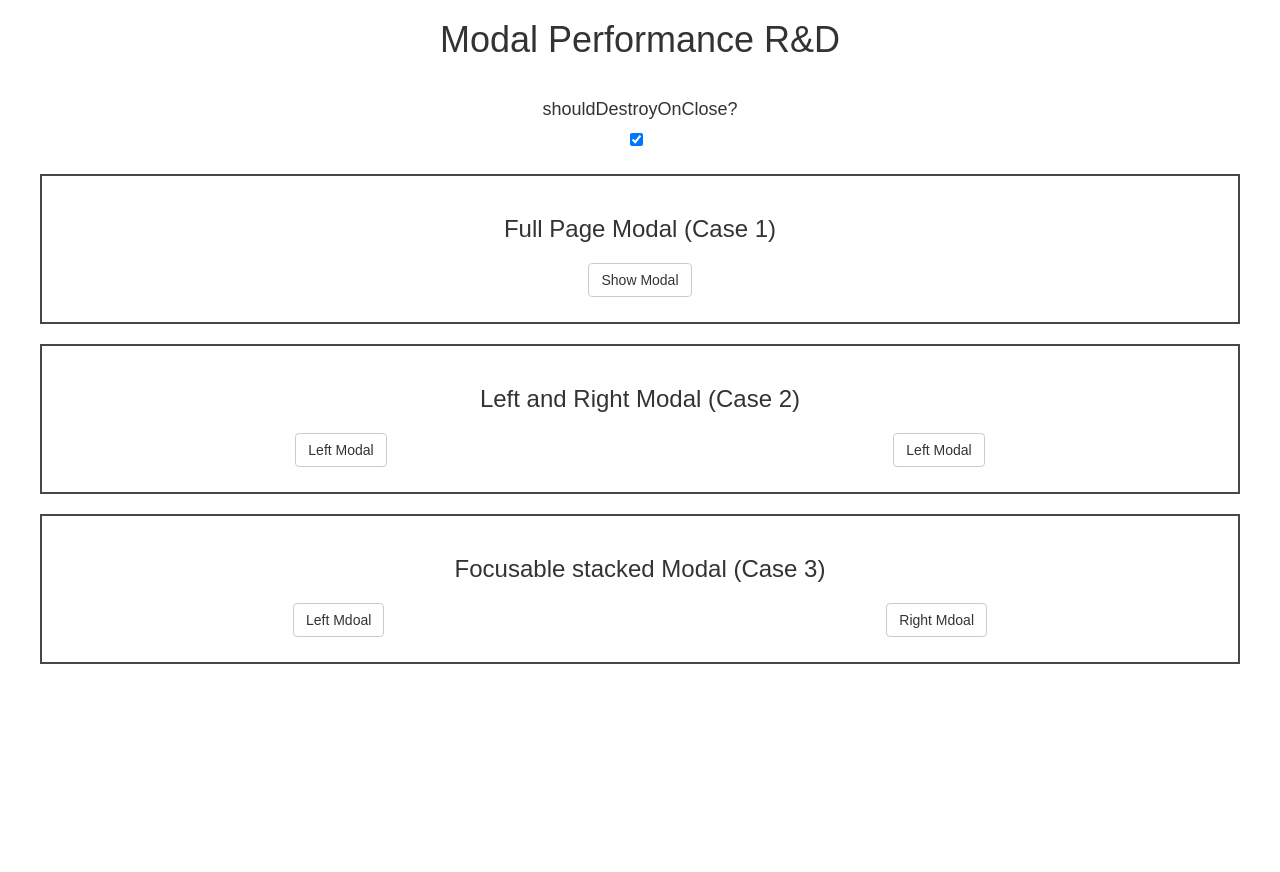
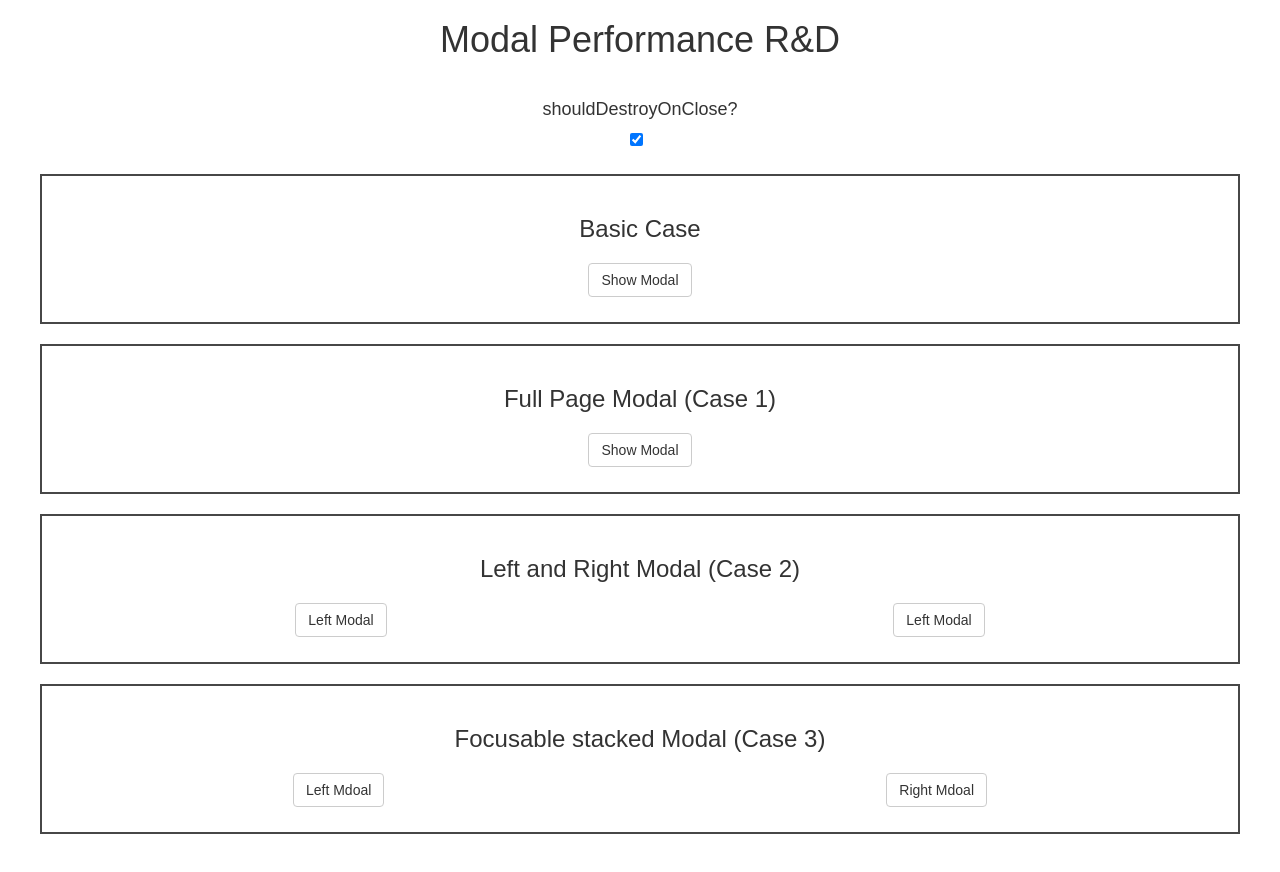
Before and after one commit to Showrin/modal-performance-in-react-poc, a React (Create React App) app: page / in a window 1280 px wide. Shown: the top 872 px of the page. Built offline with nearby package versions, Linux system fonts and the light colour scheme.

Commit message:
Create basic case and remove unused imports of FirstCaseModalBody

```diff
--- a/src/App.js
+++ b/src/App.js
@@ -7,6 +7,7 @@ import ThirdCaseSection from "./components/sections/thirdCaseSection/ThirdCaseSe
 
 import "./styles.css";
 import "bootstrap/dist/css/bootstrap.min.css";
+import BasicCaseSection from "./components/sections/basicCaseSection/basicCaseSection";
 
 export const AppContext = createContext();
 
@@ -35,6 +36,7 @@ export default function App() {
         {renderHeading()}
         {renderDestroyCheckBox()}
 
+        <BasicCaseSection />
         <FirstCaseSection />
         <SecondCaseSection />
         <ThirdCaseSection />
--- /dev/null
+++ b/src/components/sections/basicCaseSection/basicCaseModalBody.jsx
@@ -0,0 +1,43 @@
+import React, { useState, useEffect } from "react";
+import axios from "axios";
+import { FormControl, FormGroup } from "react-bootstrap";
+
+export default function BasicCaseModalBody() {
+  const [photos, setPhotos] = useState([]);
+  const [demoText, setDemoText] = useState("");
+
+  const fetchPhotos = async () => {
+    const url = `https://api.pexels.com/v1/search?query=nature&per_page=500`;
+    const response = await axios.get(url, {
+      headers: {
+        Authorization: process.env.REACT_APP_PEXELS_API_KEY,
+      },
+    });
+
+    setPhotos(response.data.photos);
+  };
+
+  useEffect(() => {
+    fetchPhotos();
+  }, []);
+
+  return (
+    <div className="test-modal__body">
+      <form>
+        <FormGroup controlId="formBasicText">
+          <FormControl
+            type="text"
+            value={demoText}
+            placeholder="Enter text"
+            onChange={(e) => {
+              setDemoText(e.target.value);
+            }}
+          />
+        </FormGroup>
+      </form>
+      {photos.map((photo) => (
+        <img key={photo.id} src={photo.src.small} alt={photo.alt} />
+      ))}
+    </div>
+  );
+}
--- /dev/null
+++ b/src/components/sections/basicCaseSection/basicCaseSection.jsx
@@ -0,0 +1,32 @@
+import React from "react";
+
+import CustomModalButton from "../../CustomModalButton";
+import BasicCaseModalBody from "./basicCaseModalBody";
+
+const BasicCaseSection = (props) => {
+  const renderHeading = () => {
+    return (
+      <h3 style={{ marginBottom: "20px" }}>
+        Basic Case
+      </h3>
+    );
+  };
+
+  const renderModalButton = () => {
+    return (
+      <CustomModalButton
+        buttonText='Show Modal'
+      >
+        <BasicCaseModalBody />
+      </CustomModalButton>
+    );
+  };
+
+  return (
+  <div className="case-container">
+    {renderHeading()}
+    {renderModalButton()}
+  </div>
+)};
+
+export default BasicCaseSection;
--- a/src/components/sections/firstCaseSetion/FirstCaseModalBody.jsx
+++ b/src/components/sections/firstCaseSetion/FirstCaseModalBody.jsx
@@ -1,9 +1,7 @@
-import React, { useState, useEffect, useContext } from "react";
+import React, { useState, useEffect } from "react";
 import axios from "axios";
-import { Button, FormControl, FormGroup } from "react-bootstrap";
-import { AppContext } from "../../../App";
+import { FormControl, FormGroup } from "react-bootstrap";
 
-import CustomModal from "../../CustomModal";
 import FirstCaseModalBody1LeftModal from "./FirstCaseInnerLeftModal";
 import FirstCaseModalBody1RightModal from "./FirstCaseInnerRightModal";
 import CustomModalButton from "../../CustomModalButton";
```
